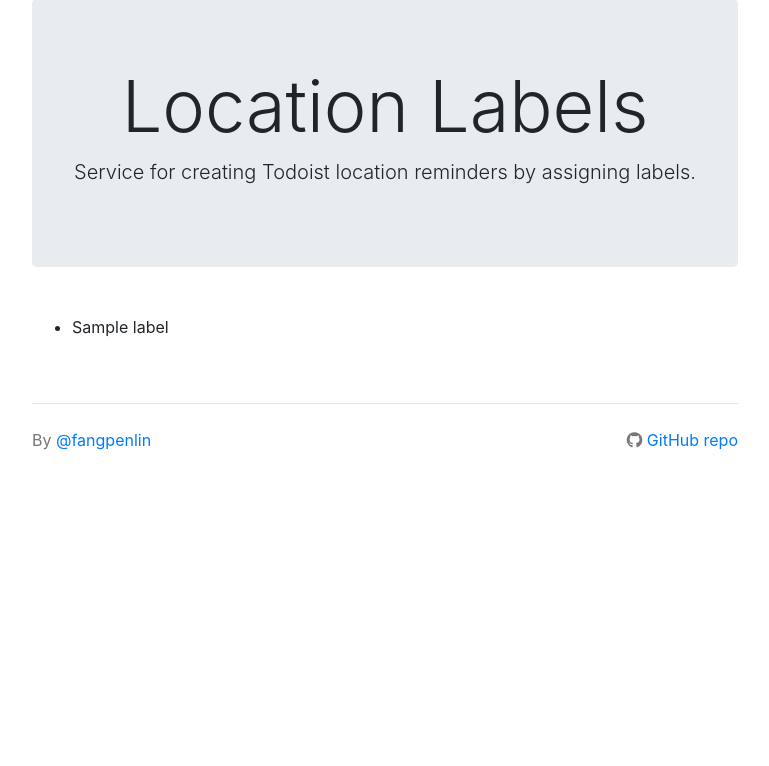
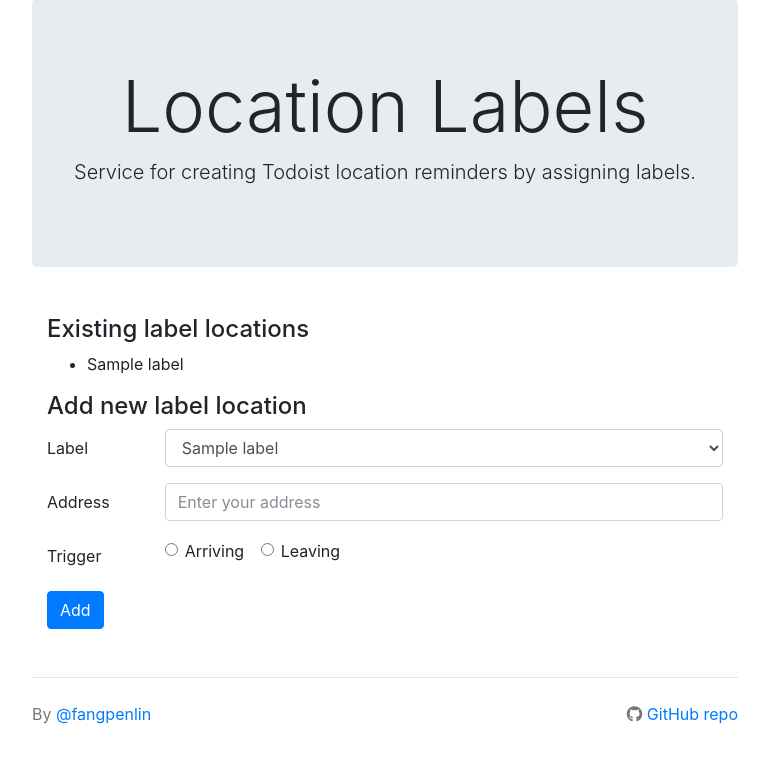
Before and after one commit to fangpenlin/todoist-location-labels, a Flask app: template templates/index.html in a window 1280 px wide. Shown: the part 122-888 px from the top of the page, without its empty margins (255-1024 px from the left). Before the commit the page ends 572 px from the top, so only its background shows below. Run offline with Flask 2, Linux system fonts and the light colour scheme; the visitor is signed in with stand-in values (Sample User, id 1); tables that the repository leaves empty hold one stand-in row (values such as "Sample post"); the template is opened without the code that fills it: most values are stand-ins (such as "Sample title", 1, 10 or a date in 2020); some libraries are stand-ins or nearby versions.

Commit message:
Add label location

```diff
--- a/app.py
+++ b/app.py
@@ -27,6 +27,7 @@ app.secret_key = os.environ['APP_SECRET_KEY']
 db = SQLAlchemy(app)
 client_id = os.environ['CLIENT_ID']
 client_secret = os.environ['CLIENT_SECRET']
+google_map_api_key = os.environ['GOOGLE_MAP_API_KEY']
 
 
 class User(db.Model):
@@ -53,7 +54,9 @@ class LocationLabel(db.Model):
 @app.route('/')
 def index():
     user_id = session.get('user_id')
-    kwargs = {}
+    kwargs = {
+        'google_map_api_key': google_map_api_key
+    }
     if user_id is not None:
         user = User.query.get(user_id)
         labels = requests.get(
--- a/templates/index.html
+++ b/templates/index.html
@@ -129,12 +129,71 @@
 
         {% if session.get('user_id') %}
         <div class="row marketing">
+            <div class="col-lg-12">
+                <h4>Existing label locations</h4>
+                <ul>
+                {% for label in labels %}
+                    <li>{{ label['name'] }}</li>
+                {% endfor %}
+                </ul>
 
-            <ul>
-            {% for label in labels %}
-                <li>{{ label['name'] }}</li>
-            {% endfor %}
-            </ul>
+                <h4>Add new label location</h4>
+                <form>
+                    <div class="form-group row">
+                        <label for="label" class="col-sm-2 col-form-label">Label</label>
+                        <div class="col-sm-10">
+                            <select class="form-control" id="label">
+                                {% for label in labels %}
+                                    <option value="{{ label['id'] }}">{{ label['name'] }}</option>
+                                {% endfor %}
+                            </select>
+                        </div>
+                    </div>
+                    <div class="form-group row">
+                        <label for="autocomplete" class="col-sm-2 col-form-label">Address</label>
+                        <div class="col-sm-10">
+                            <input
+                                class="form-control"
+                                id="autocomplete"
+                                placeholder="Enter your address"
+                                type="text"
+                                required
+                            />
+                        </div>
+                    </div>
+                    <div class="form-group row">
+                            <label for="trigger" class="col-sm-2 col-form-label">Trigger</label>
+                            <div class="col-sm-10">
+                                <div class="form-check form-check-inline">
+                                    <label class="form-check-label">
+                                        <input
+                                            class="form-check-input"
+                                            type="radio"
+                                            name="trigger"
+                                            id="trigger-on-enter"
+                                            value="on_enter"
+                                            required
+                                        >
+                                        Arriving
+                                    </label>
+                                </div>
+                                <div class="form-check form-check-inline">
+                                    <label class="form-check-label">
+                                        <input
+                                            class="form-check-input"
+                                            type="radio"
+                                            name="trigger"
+                                            id="trigger-on-leave"
+                                            value="on_leave"
+                                        >
+                                        Leaving
+                                    </label>
+                                </div>
+                            </div>
+                        </div>
+                    <button type="submit" class="btn btn-primary">Add</button>
+                </form>
+            </div>
         </div>
         {% endif %}
 
@@ -149,6 +208,20 @@
     <script src="https://code.jquery.com/jquery-3.2.1.slim.min.js" integrity="sha384-KJ3o2DKtIkvYIK3UENzmM7KCkRr/rE9/Qpg6aAZGJwFDMVNA/GpGFF93hXpG5KkN" crossorigin="anonymous"></script>
     <script src="https://cdnjs.cloudflare.com/ajax/libs/popper.js/1.12.3/umd/popper.min.js" integrity="sha384-vFJXuSJphROIrBnz7yo7oB41mKfc8JzQZiCq4NCceLEaO4IHwicKwpJf9c9IpFgh" crossorigin="anonymous"></script>
     <script src="https://maxcdn.bootstrapcdn.com/bootstrap/4.0.0-beta.2/js/bootstrap.min.js" integrity="sha384-alpBpkh1PFOepccYVYDB4do5UnbKysX5WZXm3XxPqe5iKTfUKjNkCk9SaVuEZflJ" crossorigin="anonymous"></script>
+    <script>
+      var autocomplete;
+      function initAutocomplete() {
+        // Create the autocomplete object, restricting the search to geographical
+        // location types.
+        autocomplete = new google.maps.places.Autocomplete(
+            /** @type {!HTMLInputElement} */(document.getElementById('autocomplete')),
+            {types: ['geocode']});
 
+        // When the user selects an address from the dropdown, populate the address
+        // fields in the form.
+        //autocomplete.addListener('place_changed', fillInAddress);
+      }
+    </script>
+    <script src="https://maps.googleapis.com/maps/api/js?key={{ google_map_api_key }}&libraries=places&callback=initAutocomplete" async defer></script>
   </body>
 </html>
```
